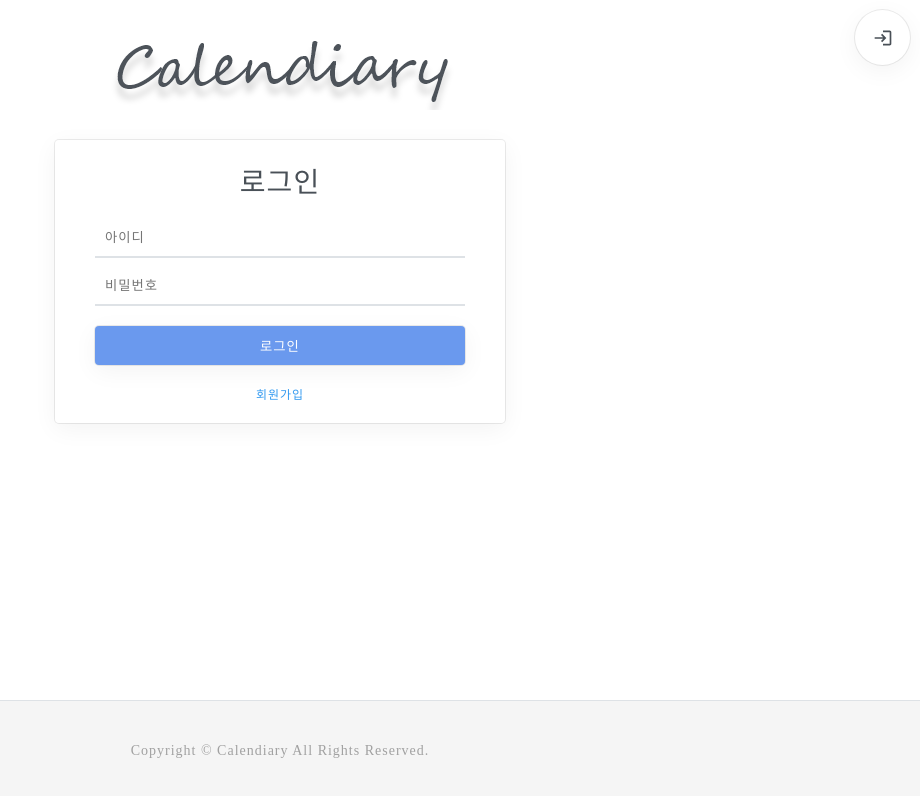
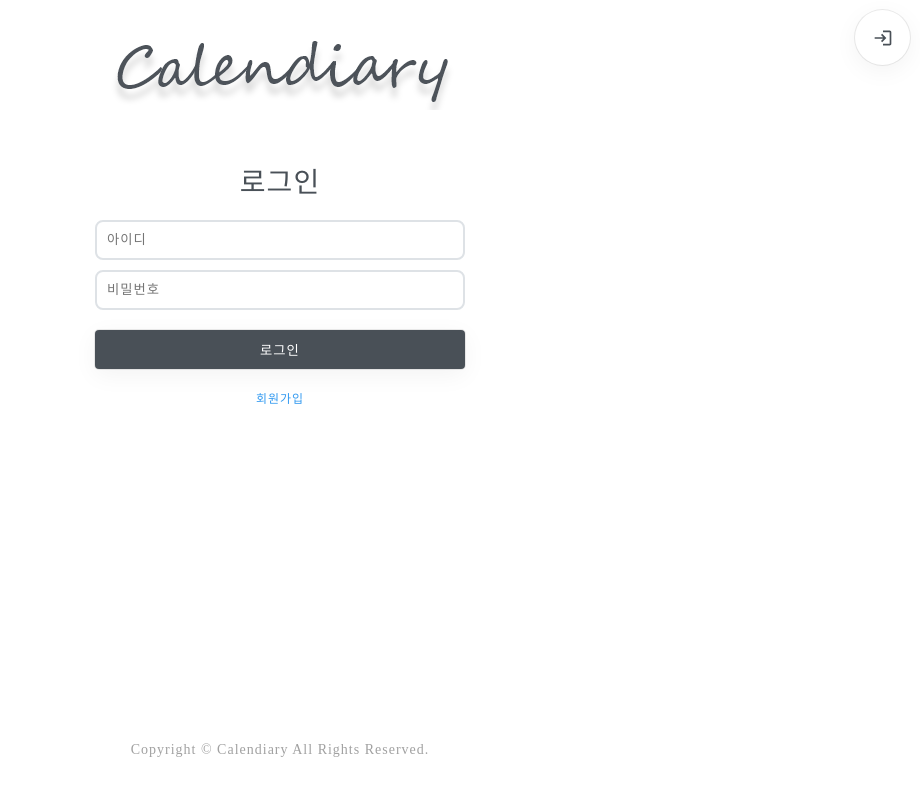
Before and after one commit to asdf99245/Calendiary, a React (Create React App) app in the folder client/: page /login in a window 1280 px wide. Shown: the top 796 px of the page, without its empty margins (360-1280 px from the left). Built offline with nearby package versions, Linux system fonts and the light colour scheme; no server answers; a web font is replaced by a local one.

Commit message:
style: 로그인, 회원가입창 등 앱 스타일 수정

```diff
--- a/client/src/components/Auth/AuthForm.js
+++ b/client/src/components/Auth/AuthForm.js
@@ -26,7 +26,8 @@ const Form = styled.form`
 const FormInput = styled.input`
   border: none;
   outline: none;
-  border-bottom: 2px solid ${({ theme }) => theme.colors.gray_3};
+  border: 2px solid ${({ theme }) => theme.colors.gray_3};
+  border-radius: 8px;
   padding: ${({ theme }) => theme.spaces.base};
 
   & + & {
@@ -34,7 +35,7 @@ const FormInput = styled.input`
   }
 
   &:focus {
-    border-bottom: 2px solid ${({ theme }) => theme.colors.blue_2};
+    border: 2px solid ${({ theme }) => theme.colors.blue_2};
   }
 
   ${({ theme }) => theme.mobile`
--- a/client/src/components/Auth/AuthTemplate.js
+++ b/client/src/components/Auth/AuthTemplate.js
@@ -6,7 +6,6 @@ import AuthForm from './AuthForm';
 const Template = styled.div`
   width: 450px;
   ${({ theme }) => theme.common.flexCenterColumn};
-  ${({ theme }) => theme.common.boxShadow};
   padding: ${({ theme }) => theme.spaces.lg};
   border-radius: ${({ theme }) => theme.borderRadius.base};
   h1 {
--- a/client/src/components/Layout/Footer.js
+++ b/client/src/components/Layout/Footer.js
@@ -4,8 +4,6 @@ import styled from 'styled-components';
 const Container = styled.footer`
   height: 100px;
   ${({ theme }) => theme.common.flexCenter};
-  background-color: ${({ theme }) => theme.colors.gray_1};
-  border-top: 1px solid ${({ theme }) => theme.colors.gray_3};
   color: ${({ theme }) => theme.colors.gray_2};
   font-size: ${({ theme }) => theme.fontSizes.small};
 
--- a/client/src/components/Modal/ModalTemplate.js
+++ b/client/src/components/Modal/ModalTemplate.js
@@ -44,7 +44,7 @@ const ModalWrapper = styled.div`
 const ModalHeader = styled.div`
   position: relative;
   width: 100%;
-  background-color: ${({ theme }) => theme.colors.blue_2};
+  background-color: ${({ theme }) => theme.colors.base};
   color: white;
   display: flex;
   justify-content: center;
--- a/client/src/components/common/Button.js
+++ b/client/src/components/common/Button.js
@@ -5,7 +5,7 @@ const ButtonTemplate = styled.button`
   outline: none;
   border: none;
   background: ${(props) =>
-    props.background ? props.background : props.theme.colors.blue_2};
+    props.background ? props.background : props.theme.colors.base};
   color: white;
   border-radius: ${({ theme }) => theme.borderRadius.base};
   padding: ${({ theme }) => theme.spaces.base};
```
